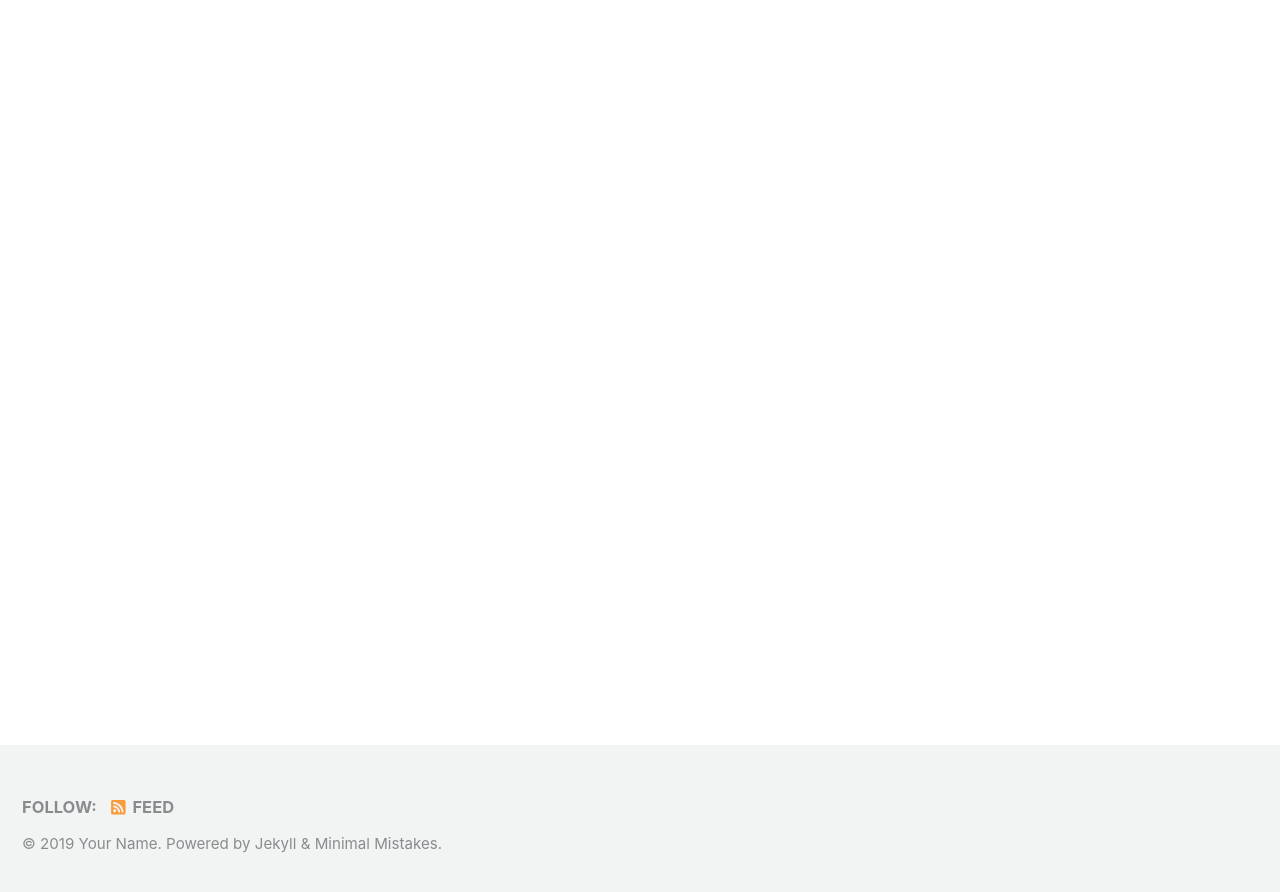
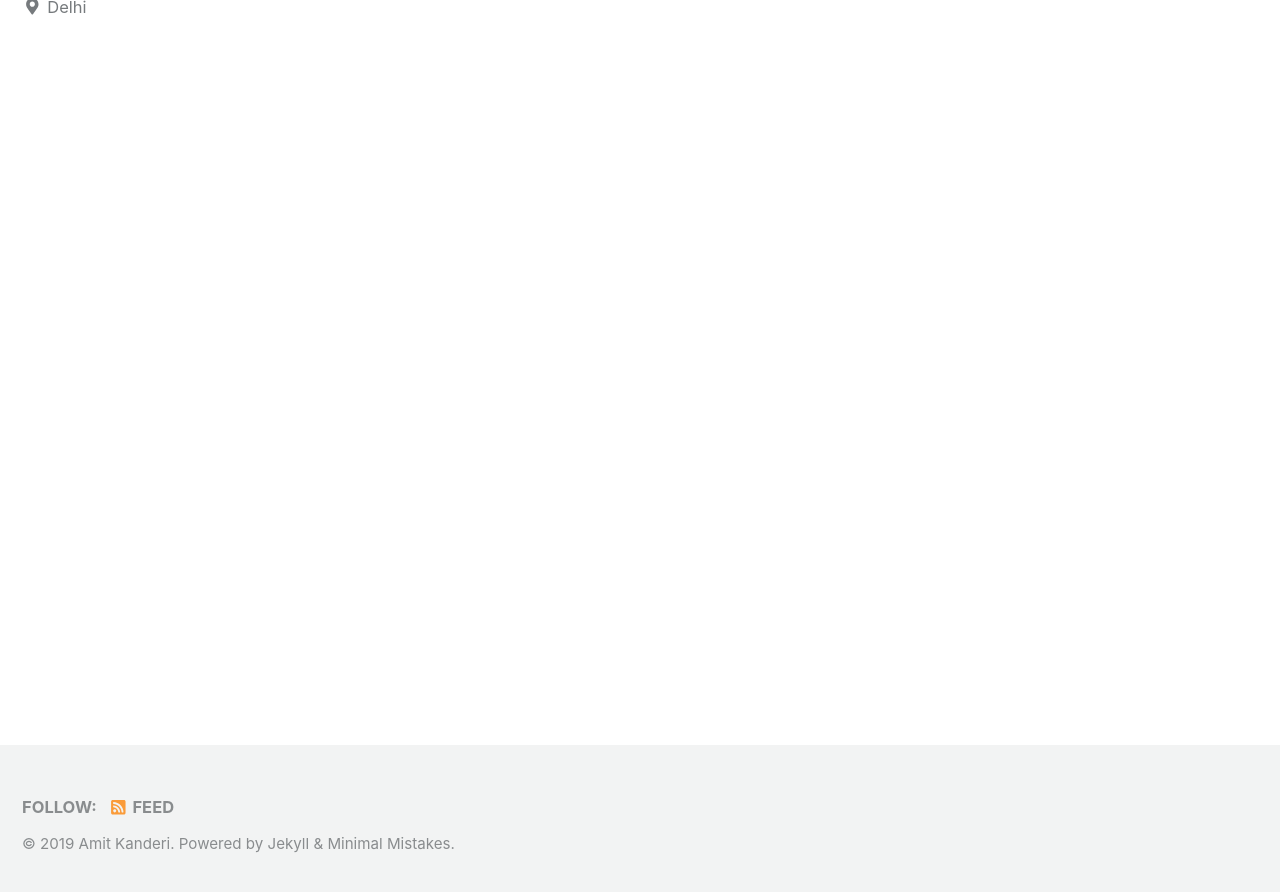
Before and after one commit to amitkan1995/blog, a Jekyll site: the page built from index.html, in a window 1280 px wide and 900 px high, scrolled down 222 px. Shown: the top 892 px of the window. Built offline with Jekyll 4.4.1, drawn with Linux system fonts in a browser that asks for light colours; cached includes are drawn as plain includes; nearby versions of some CDN libraries; the list of posts is cut into pages by our own code; some of the changed text lies outside the part shown.

Commit message:
Initial Commit

```diff
--- a/_config.yml
+++ b/_config.yml
@@ -16,10 +16,10 @@ minimal_mistakes_skin    : "default" # "air", "aqua", "contrast", "dark", "dirt"
 
 # Site Settings
 locale                   : "en-US"
-title                    : "Site Title"
+title                    : "Amit ML Blog"
 title_separator          : "-"
-name                     : "Your Name"
-description              : "An amazing website."
+name                     : "Amit Kanderi"
+description              : "Machine Learning Blog."
 url                      : # the base hostname & protocol for your site e.g. "https://mmistakes.github.io"
 baseurl                  : # the subpath of your site, e.g. "/blog"
 repository               : # GitHub username/repo-name e.g. "mmistakes/minimal-mistakes"
@@ -106,10 +106,10 @@ analytics:
 
 # Site Author
 author:
-  name             : "Your Name"
+  name             : "Amit Kanderi"
   avatar           : # path of avatar image, e.g. "/assets/images/bio-photo.jpg"
-  bio              : "I am an amazing person."
-  location         : "Somewhere"
+  bio              : "Pythonphile, Wanna be ML Engineer."
+  location         : "Delhi"
   email            :
   links:
     - label: "Email"
```
